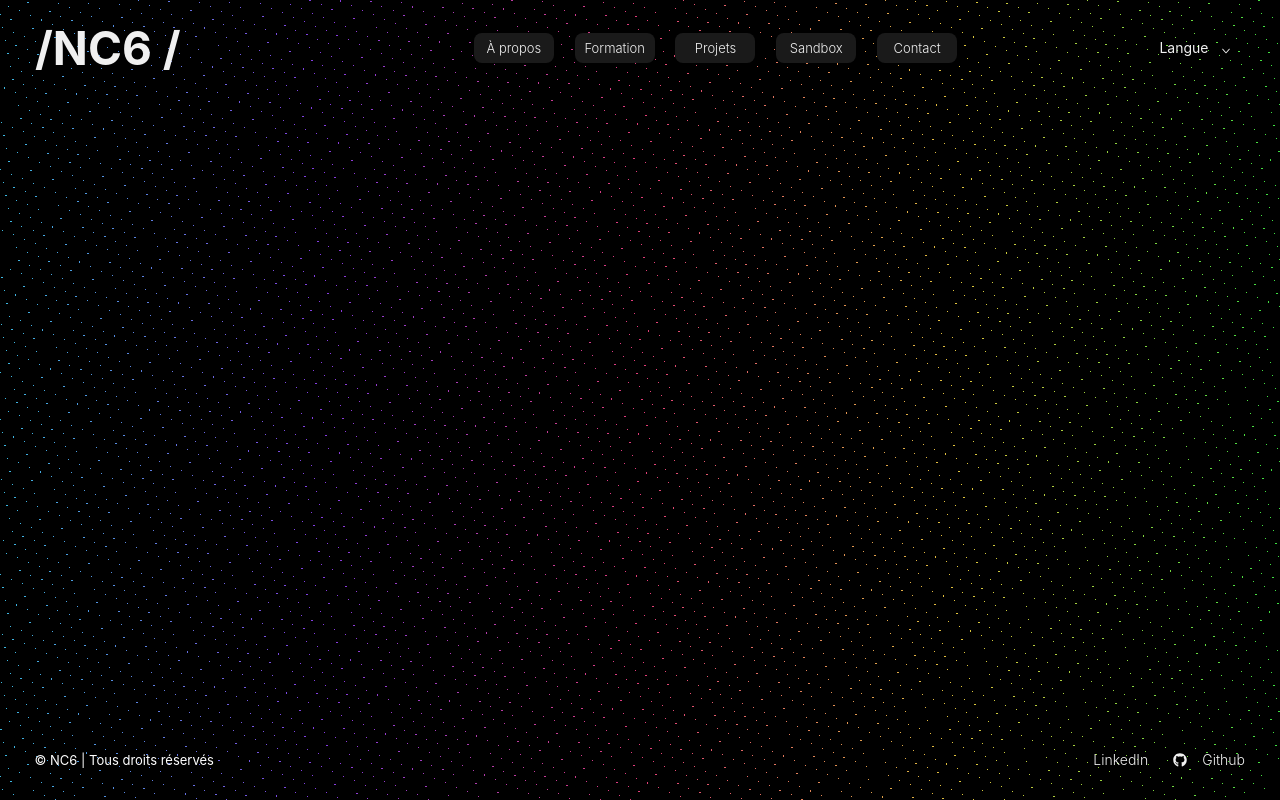
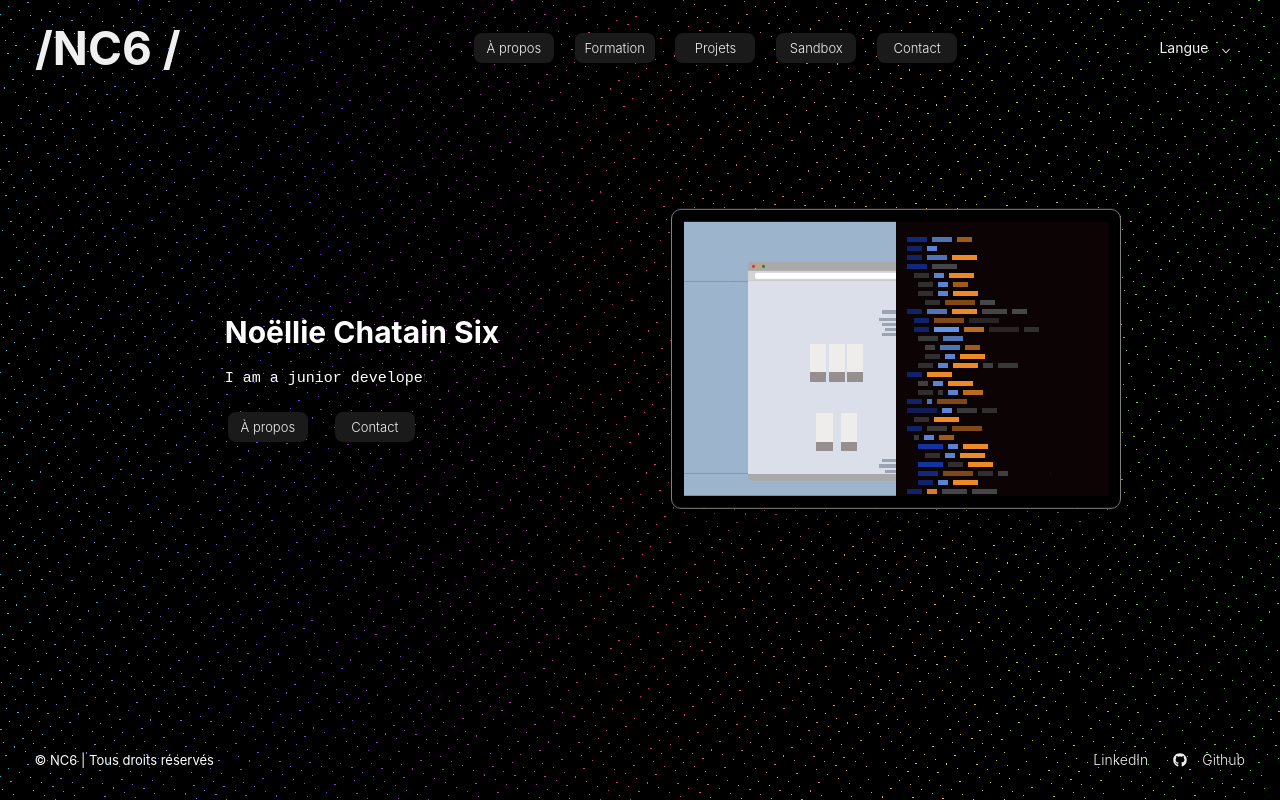
Before and after one commit to NollyBrown6/Portfolio, a React (Vite) app: page / in a window 1280 px wide. Built offline with nearby package versions, Linux system fonts and the light colour scheme; some icons are missing.

Commit message:
import HomeComponent to App

```diff
--- a/src/App.tsx
+++ b/src/App.tsx
@@ -6,6 +6,7 @@ import React from 'react';
 // import custom Components
 import Header from './Components/Header/Header.tsx';
 import Footer from './Components/Footer/Footer.tsx';
+import HomeContent from './Components/HomeContent/HomeContent.tsx';
 
 // import stylesheets
 import './App.css';
@@ -16,7 +17,9 @@ function App() {
       <div className="header">
         <Header />
       </div>
-      <div className="body" />
+      <div className="body">
+        <HomeContent />
+      </div>
       <div className="footer">
         <Footer />
       </div>
```
